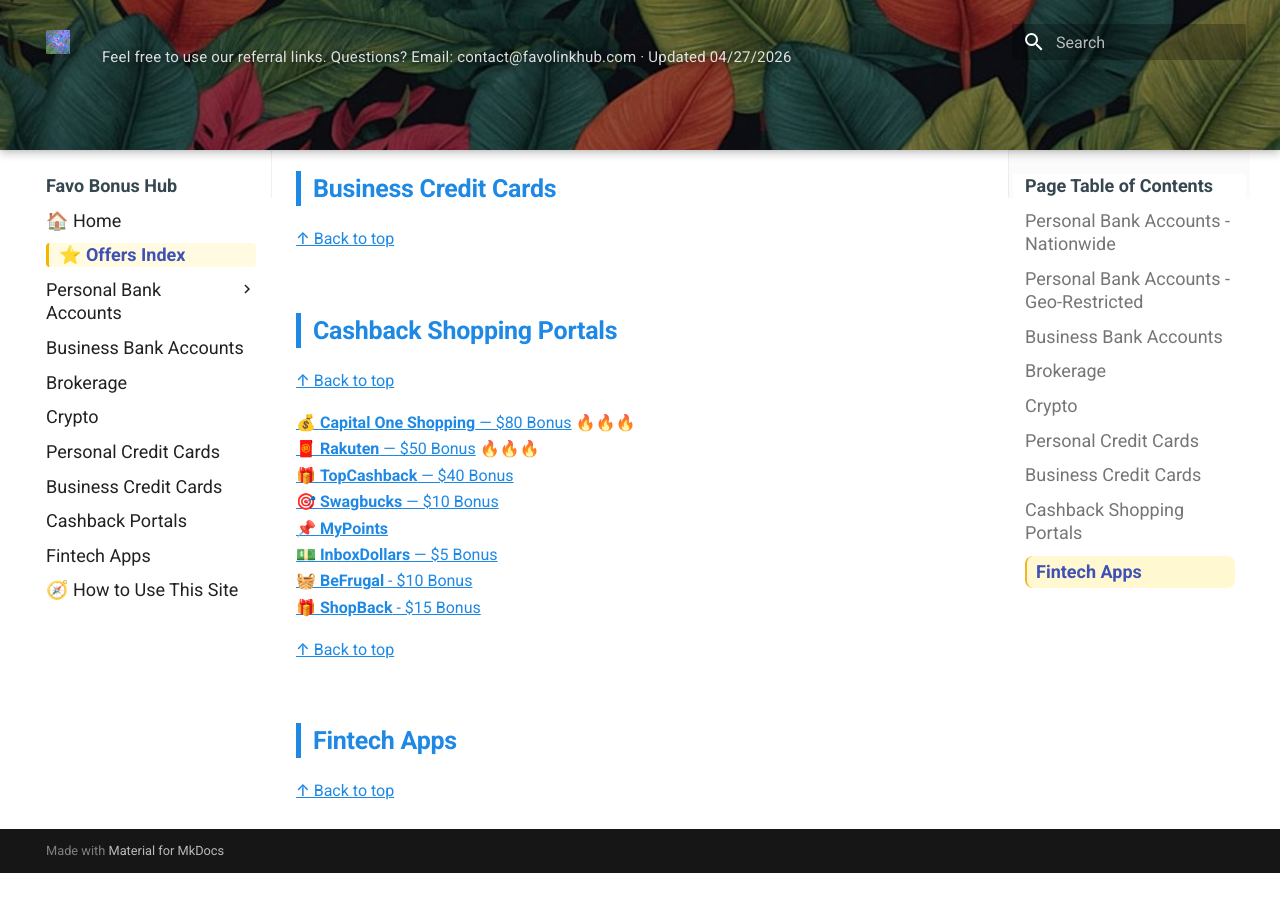
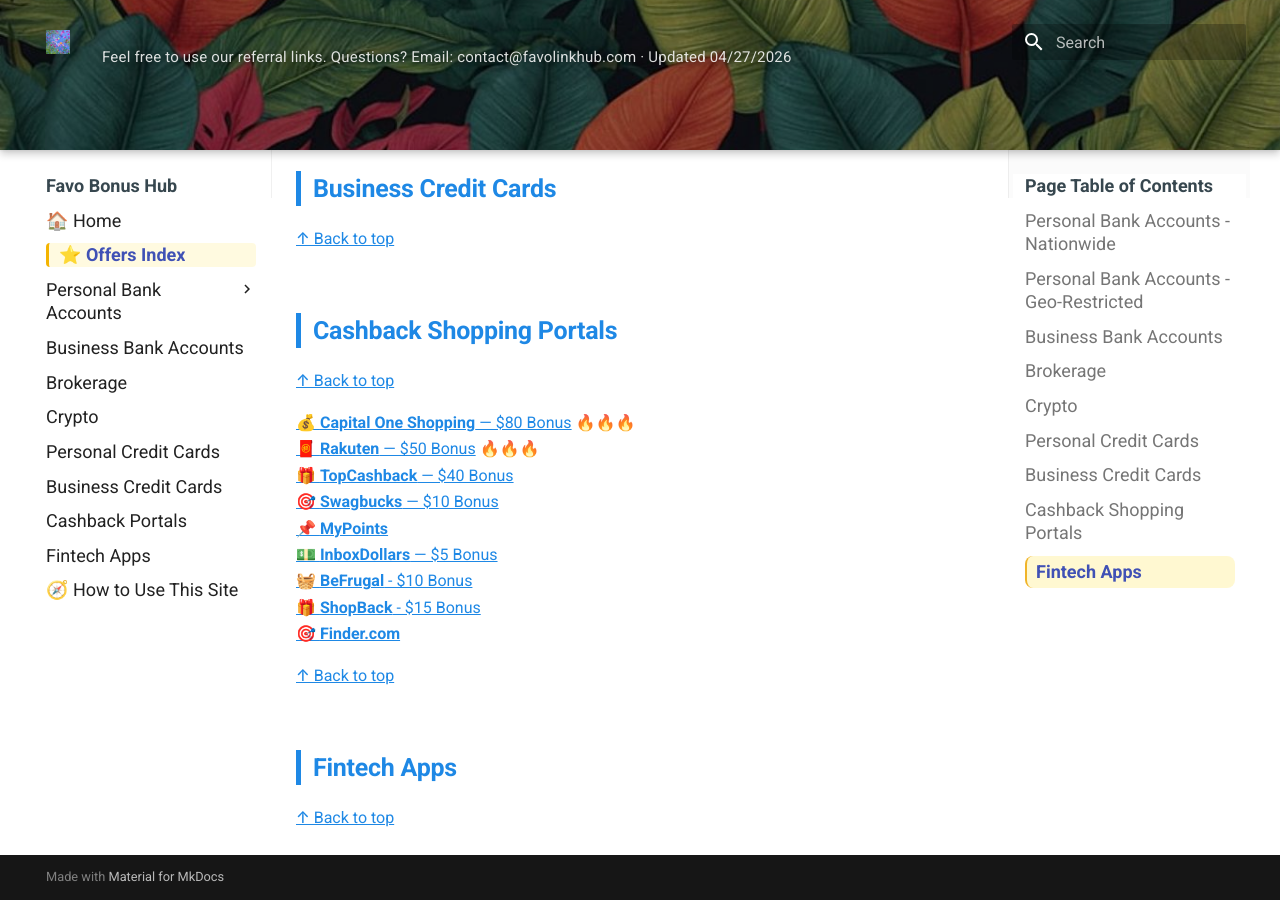
Before and after one commit to whispersofzephyr/favolinkhub-site, an MkDocs documentation site: the page built from docs/offers-index.md, in a window 1280 px wide and 900 px high, scrolled down 2219 px. Built offline with MkDocs 1.6.1 and Material for MkDocs 9.7.7, drawn with Linux system fonts in a browser that asks for light colours; before the commit the page ends 3092 px from its top, so only the background shows below that.

Commit message:
Fix formatting for ShopBack and add Finder.com

```diff
--- a/docs/offers-index.md
+++ b/docs/offers-index.md
@@ -96,6 +96,7 @@ All current offers, organized by categories:
 [💵 **InboxDollars** — $5 Bonus](shopping-portals.md#sp-inboxdollars)
 [🧺 **BeFrugal** - $10 Bonus](shopping-portals.md#sp-befrugal)
 [🎁 **ShopBack** - $15 Bonus](shopping-portals.md#sp-shopback)
+[🎯 **Finder.com**](shopping-portals.md#sp-finder)
 
 [↑ Back to top](#top)
 
```
